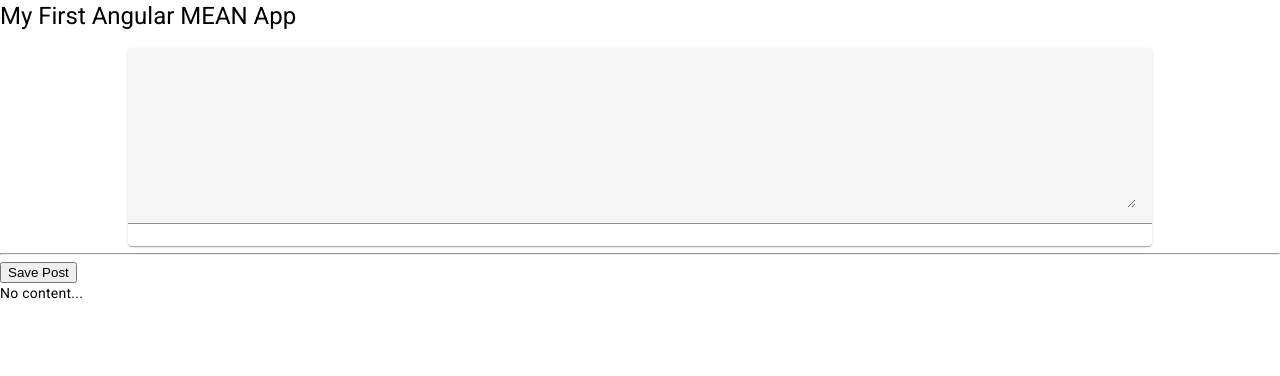
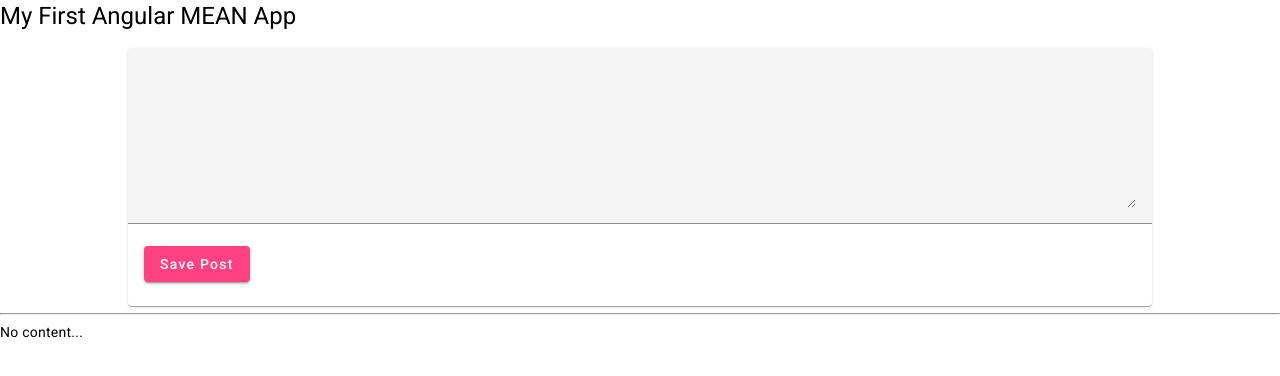
Before and after one commit to essjay05/100DaysOfCode2023_mean-course-starter, an Angular app: page / in a window 1280 px wide. Shown: the top 376 px of the page. Built offline with nearby package versions, Linux system fonts and the light colour scheme.

Commit message:
Add styling for form and button.

```diff
--- a/src/app/posts/post-create/post-create.component.css
+++ b/src/app/posts/post-create/post-create.component.css
@@ -2,3 +2,13 @@ mat-card {
   width: 80%;
   margin: 0 auto;
 }
+
+mat-form-field,
+textarea {
+  width: 100%;
+}
+
+button {
+  width: fit-content;
+  margin: 0 1rem 1.5rem;
+}
--- a/src/app/posts/post-create/post-create.component.html
+++ b/src/app/posts/post-create/post-create.component.html
@@ -2,8 +2,12 @@
   <mat-form-field>
     <textarea matInput name="" [(ngModel)]="enteredValue" cols="30" rows="6"></textarea>
   </mat-form-field>
+  <button
+    mat-raised-button
+    color="accent"
+    (click)="onAddPost()">Save Post</button>
 </mat-card>
 
   <hr>
-  <button matButton (click)="onAddPost()">Save Post</button>
+
   <p>{{ newPost }}</p>
```
